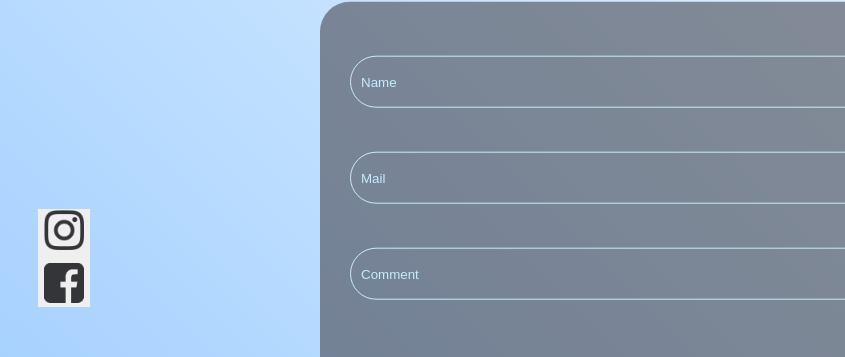
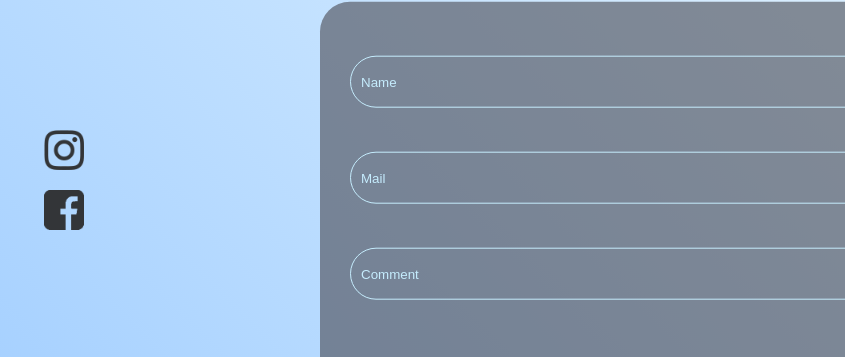
Before and after one commit to ctrlr-official/CtrlR, a React app: page /contact in a window 1280 px wide. Shown: the part 191-548 px from the top of the page, 0-845 px from the left. Built offline with nearby package versions, Linux system fonts and the light colour scheme.

Commit message:
Update Contact.css

```diff
--- a/src/Components/Contact/Contact.css
+++ b/src/Components/Contact/Contact.css
@@ -15,20 +15,22 @@ html, body{
     display:flex;
     flex-direction:column;
     position:absolute;
-    top:50vh;
+    top:40vh;
     left:3vw;
 }
 .insta button{
     border:none;
+    background:none;
 }
 .fb button{
     border:none;
+    background:none;
 }
 .insta img{
     width:40px;
 }
 .fb img{
-    margin-top:8px;
+    margin-top:15px;
     width:40px;
 }
 
```
